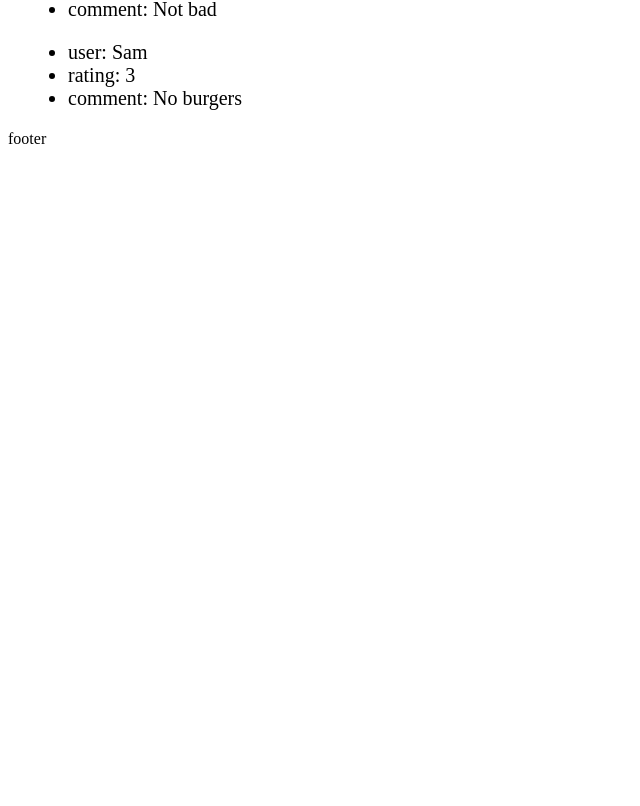
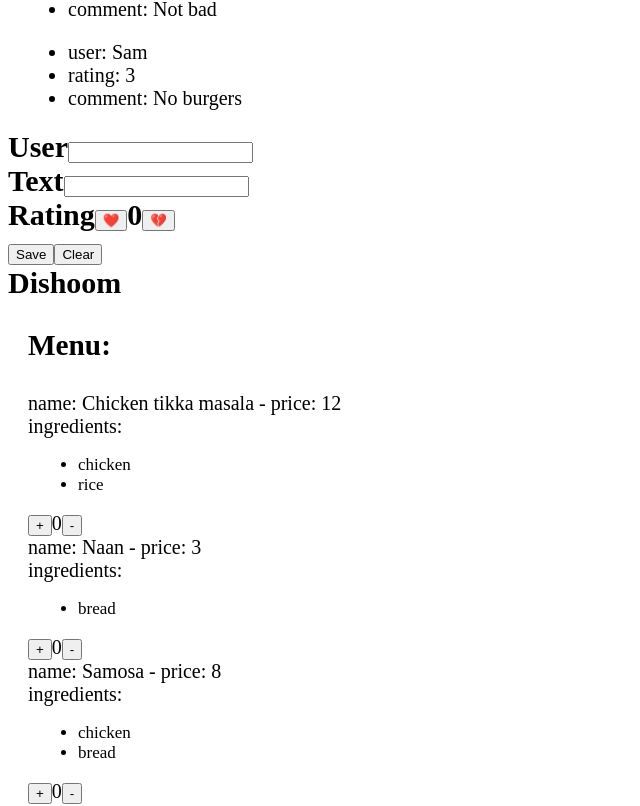
Before and after one commit to WhyLesS/Reactives, a React (Vite) app: page / in a window 1280 px wide. Shown: the part 724-1530 px from the top of the page, without its empty margins (0-640 px from the left). Before the commit the page ends 880 px from the top, so only its background shows below. Built offline with nearby package versions, Linux system fonts and the light colour scheme.

Commit message:
feature: Добавлена форма на отзывы + заполненность в зависимости от положения на странице.

```diff
--- a/src/components/App.jsx
+++ b/src/components/App.jsx
@@ -1,12 +1,32 @@
 import { Layout } from './Layout';
 import { Restaurant } from './Restaurant/Restaurant';
 import { restaurants } from '../../materials/mock';
-import { useState } from 'react';
+import { useEffect, useState } from 'react';
+import './app.css';
 
 export const App = () => {
     const [restaurant, setRestaurant] = useState(
         restaurants.length ? restaurants[0] : null
     );
+    const [scrollProgress, setScrollProgress] = useState(0);
+
+    useEffect(() => {
+        const onScroll = () => {
+            const scrollPosition = window.scrollY;
+            const windowHeight = window.innerHeight;
+            const documentHeight = document.documentElement.scrollHeight;
+
+            const scrollPercentage =
+                (scrollPosition / (documentHeight - windowHeight)) * 100;
+            setScrollProgress(scrollPercentage);
+        };
+
+        window.addEventListener('scroll', onScroll);
+
+        return () => {
+            window.removeEventListener('scroll', onScroll);
+        };
+    }, []);
 
     function changeRestaurant(restId) {
         const nextRestaurant = restaurants.find((r) => r.id === restId);
@@ -15,6 +35,7 @@
 
     return (
         <div>
+            <div className="bar" style={{ width: `${scrollProgress}%` }}></div>
             <Layout>
                 {restaurants.length ? (
                     restaurants.map((rest) => (
@@ -28,7 +49,10 @@
                 ) : (
                     <div>Empty Restaurant</div>
                 )}
-                <Restaurant restaurant={restaurant} />
+                <Restaurant key={restaurant.id} restaurant={restaurant} />
+                <Restaurant key={restaurant.id} restaurant={restaurant} />
+                <Restaurant key={restaurant.id} restaurant={restaurant} />
+                <Restaurant key={restaurant.id} restaurant={restaurant} />
             </Layout>
         </div>
     );
--- a/src/components/Restaurant/Menu.jsx
+++ b/src/components/Restaurant/Menu.jsx
@@ -2,7 +2,9 @@
 import '../../index.css';
 
 export const Menu = ({ menu }) => {
-    const { counters, increment, decrement } = useCounters(menu);
+    const { counters, increment, decrement } = useCounters(
+        menu.length ? menu.length : 0
+    );
 
     return (
         <div className="menu">
@@ -16,9 +18,11 @@
                         <div>
                             ingredients:
                             <ul className="ingredients">
-                                {item.ingredients.map((ingredient) => (
+                                {item.ingredients.map((ingredient, index) => (
                                     <>
-                                        <li>{ingredient}</li>
+                                        <li key={menu.id + index}>
+                                            {ingredient}
+                                        </li>
                                     </>
                                 ))}
                             </ul>
--- a/src/components/Restaurant/Restaurant.jsx
+++ b/src/components/Restaurant/Restaurant.jsx
@@ -1,5 +1,6 @@
 import { Menu } from './Menu';
 import { Review } from './Review';
+import { ReviewForm } from './ReviewForm';
 import '../../index.css';
 
 export const Restaurant = ({ restaurant }) => {
@@ -9,9 +10,9 @@
                 <div className="mainContenet">
                     <div className="names">
                         {restaurant.name}
-                        <Menu menu={restaurant.menu} />
-
+                        <Menu key={restaurant.id} menu={restaurant.menu} />
                         <Review reviews={restaurant.reviews} />
+                        <ReviewForm />
                     </div>
                 </div>
             ) : (
--- /dev/null
+++ b/src/components/Restaurant/ReviewForm.jsx
@@ -0,0 +1,94 @@
+import { useEffect, useReducer } from 'react';
+import { useCounters } from '../../hooks/useCounters';
+
+const INITIAL_FORM = {
+    user: '',
+    text: '',
+    rating: 0,
+};
+
+function reducer(state, { type, payload }) {
+    switch (type) {
+        case 'setUser':
+            return { ...state, user: payload };
+        case 'setText':
+            return { ...state, text: payload };
+        case 'setRating':
+            return { ...state, rating: payload };
+        case 'clear':
+            return INITIAL_FORM;
+        case 'save':
+            // Как затычка, получается, типа что-то делаем здесь.
+            return INITIAL_FORM;
+        default:
+            return state;
+    }
+}
+
+const useForm = (initialValue) => {
+    return useReducer(reducer, initialValue);
+};
+
+export const ReviewForm = () => {
+    const [form, dispatch] = useForm(INITIAL_FORM);
+    const { counters, increment, decrement, reset } = useCounters(1);
+    const { user, text, rating } = form;
+
+    useEffect(() => {
+        dispatch({
+            type: 'setRating',
+            payload: counters[0].count,
+        });
+    }, [counters[0].count]);
+
+    return (
+        <div>
+            <div>
+                <span>User</span>
+                <input
+                    value={user}
+                    onChange={(event) => {
+                        dispatch({
+                            type: 'setUser',
+                            payload: event.target.value,
+                        });
+                    }}
+                />
+            </div>
+            <div>
+                <span>Text</span>
+                <input
+                    value={text}
+                    onChange={(event) => {
+                        dispatch({
+                            type: 'setText',
+                            payload: event.target.value,
+                        });
+                    }}
+                />
+            </div>
+            <div>
+                <span>Rating</span>
+                <button onClick={() => increment(0)}>❤️</button>
+                <span>{rating}</span>
+                <button onClick={() => decrement(0)}>💔</button>
+            </div>
+            <button
+                onClick={() => {
+                    reset();
+                    return dispatch({ type: 'save' });
+                }}
+            >
+                Save
+            </button>
+            <button
+                onClick={() => {
+                    reset();
+                    return dispatch({ type: 'clear' });
+                }}
+            >
+                Clear
+            </button>
+        </div>
+    );
+};
--- /dev/null
+++ b/src/components/app.css
@@ -0,0 +1,7 @@
+.bar{
+    background-color: #DC2626;
+    top: 0;
+    position: fixed;
+    height: 10px;
+    left: 0;
+}
--- a/src/hooks/useCounters.jsx
+++ b/src/hooks/useCounters.jsx
@@ -1,14 +1,11 @@
-import { useState } from 'react';
+import { useCallback, useState } from 'react';
 
-export const useCounters = (initMenus) => {
-    const initialCounters = (menus) =>
-        menus.map(() => {
-            return { count: 0 };
-        });
+export const useCounters = (itemsNumber) => {
+    const [counters, setCounters] = useState(() =>
+        Array.from({ length: itemsNumber }, () => ({ count: 0 }))
+    );
 
-    const [counters, setCounters] = useState(initialCounters(initMenus));
-
-    const increment = (index) => {
+    const increment = useCallback((index) => {
         setCounters((prevCounters) => {
             const newCounters = [...prevCounters];
             newCounters[index] = {
@@ -17,9 +14,9 @@
             };
             return newCounters;
         });
-    };
+    }, []);
 
-    const decrement = (index) => {
+    const decrement = useCallback((index) => {
         setCounters((prevCounters) => {
             const newCounters = [...prevCounters];
             newCounters[index] = {
@@ -28,7 +25,11 @@
             };
             return newCounters;
         });
-    };
+    }, []);
 
-    return { counters, increment, decrement };
+    const reset = useCallback(() => {
+        setCounters(Array.from({ length: itemsNumber }, () => ({ count: 0 })));
+    }, [itemsNumber]);
+
+    return { counters, increment, decrement, reset };
 };
```
